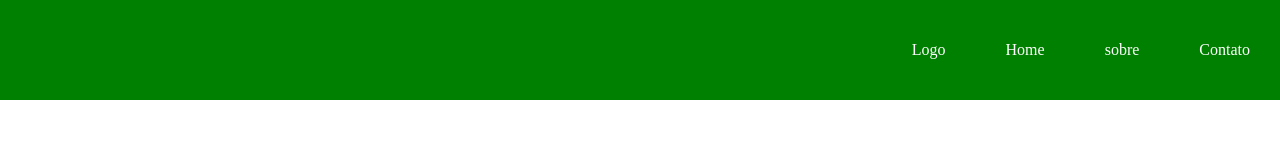
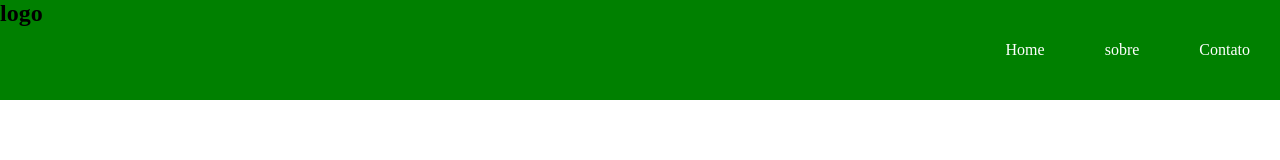
Before and after one commit to erickm31/tarefa-de-dw, a plain HTML site: page 7-11/navbar.html in a window 1280 px wide. Drawn offline with Linux system fonts and the light colour scheme.

Commit message:
Update navbar.html

```diff
--- a/7-11/navbar.html
+++ b/7-11/navbar.html
@@ -39,8 +39,8 @@
 </head>
 <body>
     <nav>
+        <h1>logo</h1>
         <ul>
-            <li class="logo"><a href="#">Logo</a></li>
             <li><a href="#">Home</a></li>
             <li><a href="#">sobre</a></li>
             <li><a href="#">Contato</a></li>
```
